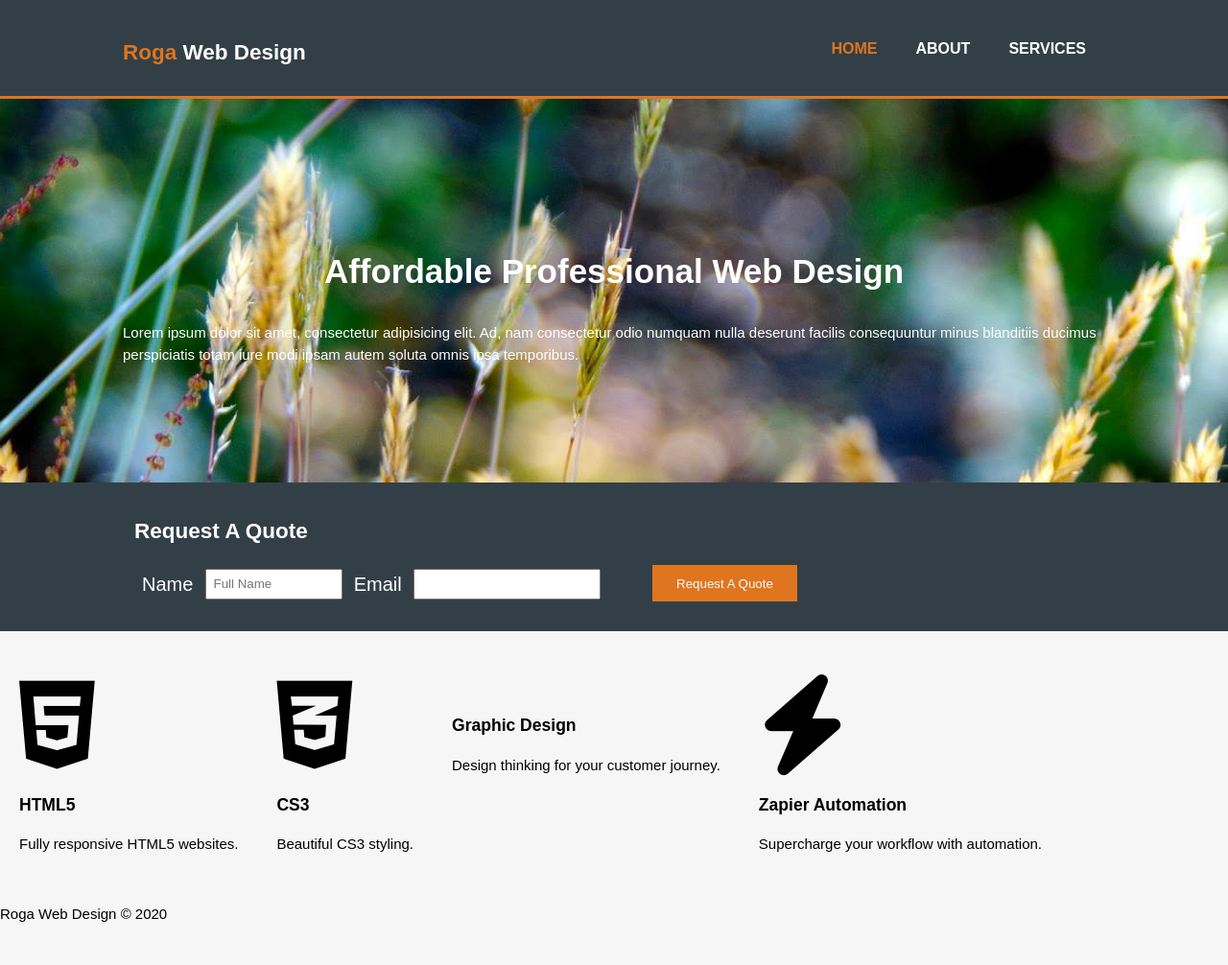
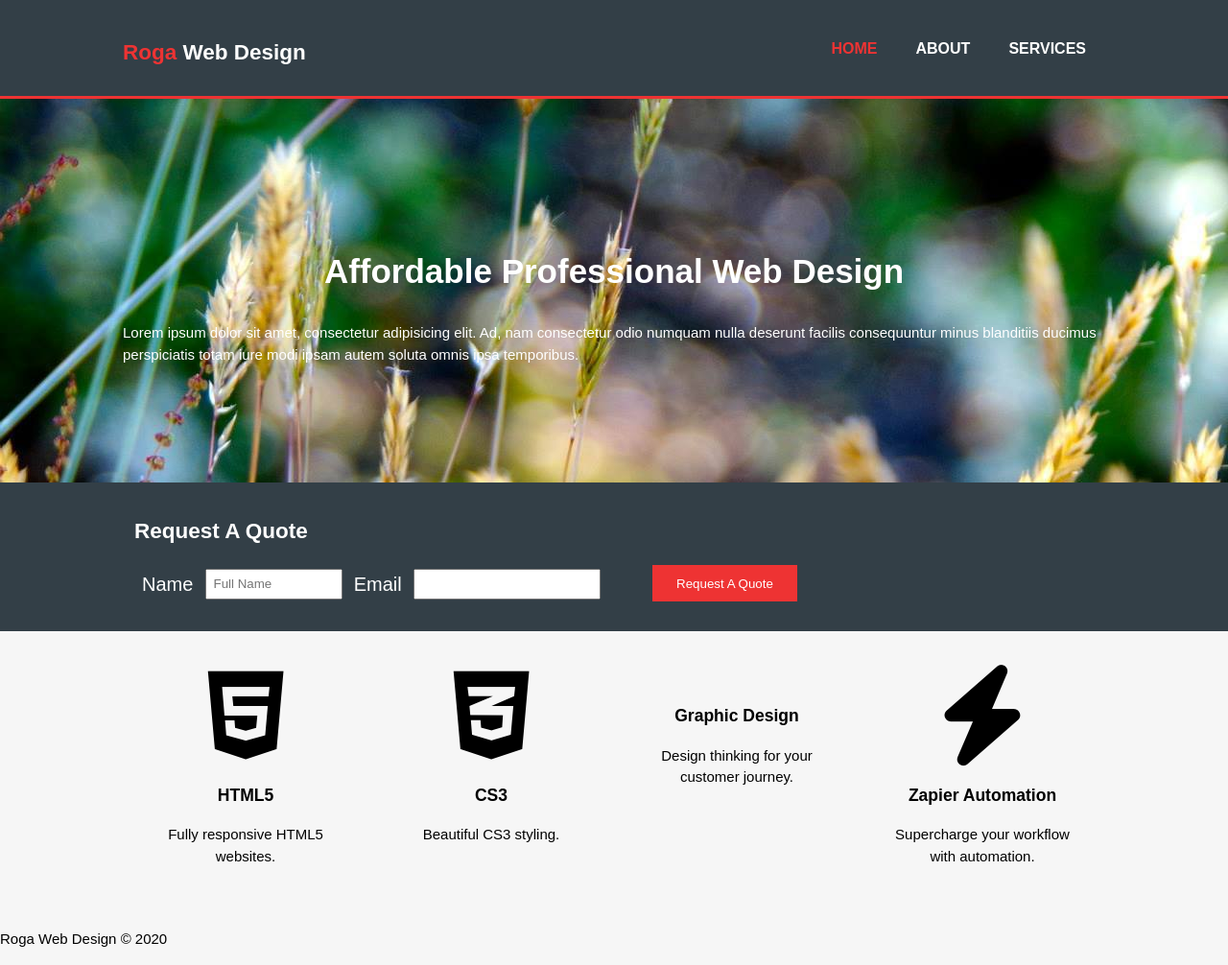
Before and after one commit to nicdgl103/project-vonroga, a plain HTML site: page index.html in a window 1280 px wide. Shown: the whole page at 96% size. Before the commit the page ends 979 px from the top, so only its background shows below. Drawn offline with Linux system fonts and the light colour scheme; some icons are missing.

Commit message:
removed float on contact section, finished skills

```diff
--- a/css/style.css
+++ b/css/style.css
@@ -1,7 +1,7 @@
 :root {
     --bg1:#f6f6f6;
-    --bg2: #333f47;
-    --nba: #df751f;
+    --bg2: hsl(204, 16%, 24%);
+    --nba: #ee3333;
     --hov: rgb(105, 138, 230);
     --lghtxt: #fff;
 }
@@ -91,13 +91,13 @@ section#contact-form {
     height: 125px;
 }
 
-section#contact-form>h1 {
-    float: left;
-    width: auto;
+section#contact-form>h2 {
+
+
 }
 
 #contact-form form {
-    float: left;
+
 }
 
 form input {
@@ -131,6 +131,9 @@ form label {
 /* Skills Section */
 section#skills {
     margin-top: 25px;
+    width: 80%;
+    margin-left: auto;
+    margin-right: auto;
 }
 
 section#skills div.flex-row {
@@ -140,5 +143,10 @@ section#skills div.flex-row {
 }
 
 section#skills .skill {
-    margin: 20px;
+    width: 200px;
+    height: 250px;
+    text-align: center;
+    padding: 10px;
+    margin-left: auto;
+    margin-right: auto;
 }
--- a/index.html
+++ b/index.html
@@ -40,7 +40,8 @@
     </section>
 
     <section id="contact-form">
-        <div class="container contact">
+        <div class="container">
+            <div class="flex-row">
                 <h2>Request A Quote</h2>
                 <form action="">
                     <label for="name">Name</label>
@@ -49,6 +50,7 @@
                     <input type="email" id="email" required>
                     <button type="submit" class="btn1">Request A Quote</button>
                 </form>
+            </div>
         </div>
     </section>
 
```
Lines whose indentation alone changed are shown as unchanged.
